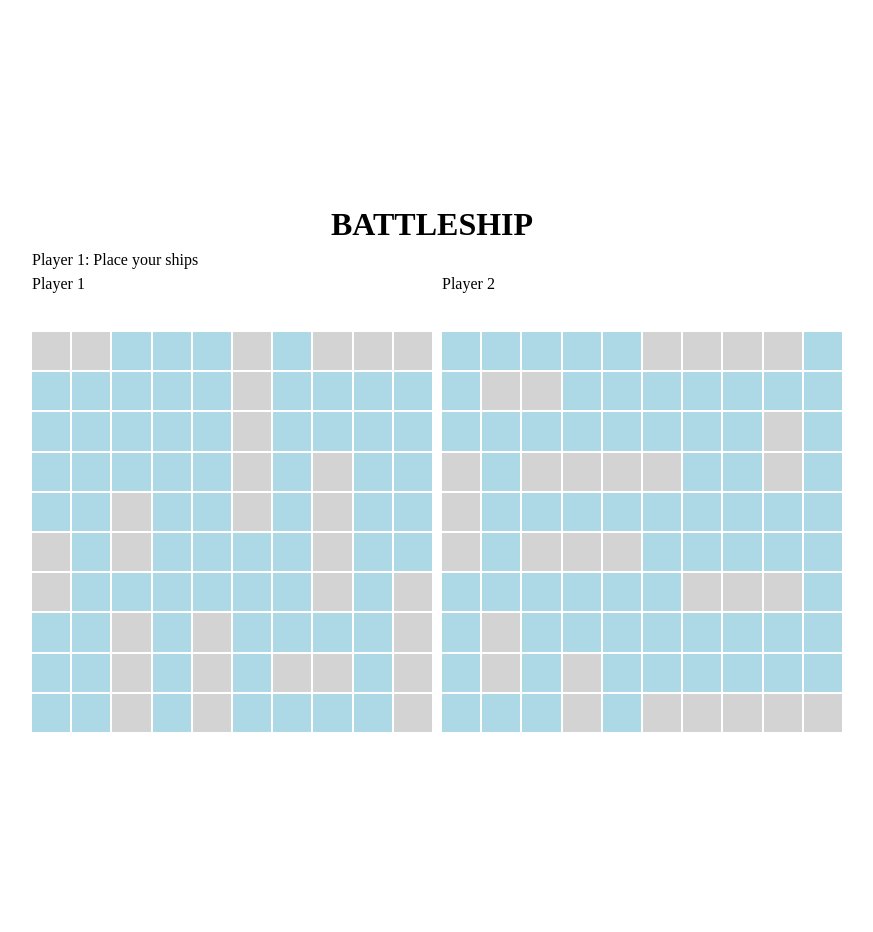
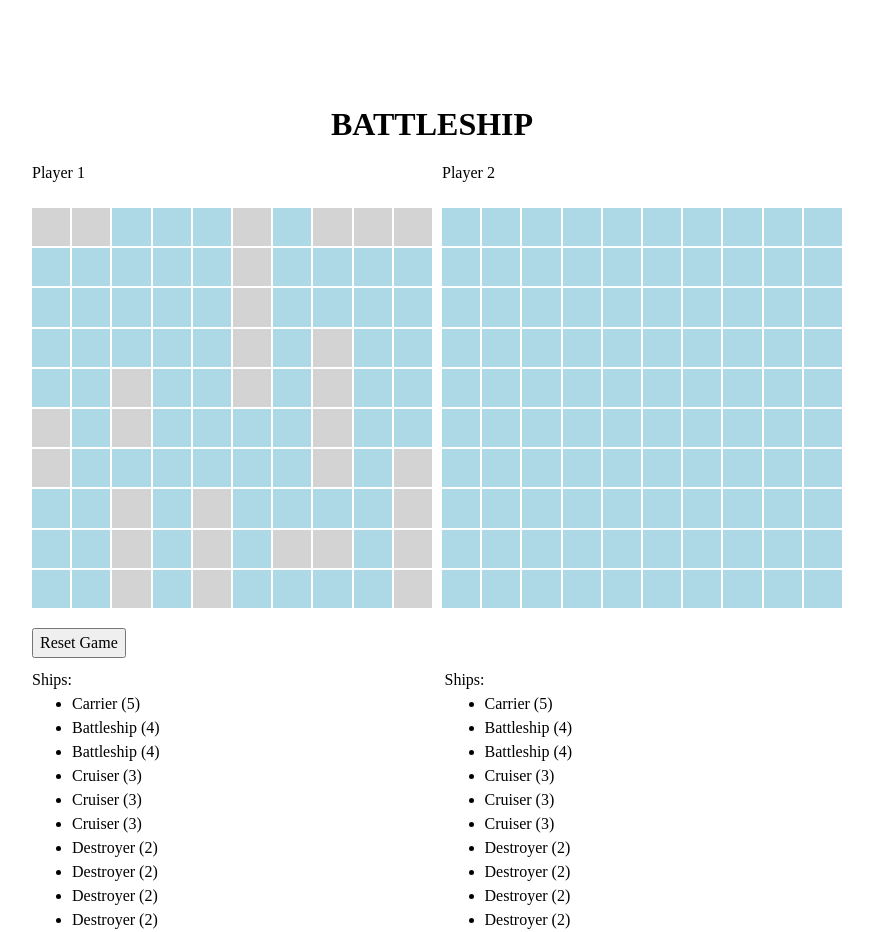
Before and after one commit to KevinLamza/odin-battleship, a website built with webpack: page src/template.html in a window 1280 px wide. Shown: the whole page, without its empty margins (208-1081 px from the left). Before the commit the page ends 800 px from the top, so only its background shows below. Built offline with nearby package versions, Linux system fonts and the light colour scheme.

Commit message:
Add shiplist into HTML file

```diff
--- a/src/index.js
+++ b/src/index.js
@@ -15,9 +15,9 @@ import { render } from './render.js';
 import { fetchDom } from './render.js';
 
 function init() {
-  render.init();
   let playerOne = new Player('playerOne');
   let playerTwo = new Player('playerTwo');
+  render.init();
 
   //playerOne.board.place(playerOne.board.randomizedPlaceShips());
   playerOne.board.randomizedPlaceShips();
@@ -90,6 +90,18 @@ function init() {
     render.update(playerOne);
     render.update(playerTwo);
   });
+  DOM.resetButton.addEventListener('click', function (event) {
+    render.clear();
+    playerOne = new Player('playerOne');
+    playerTwo = new Player('playerTwo');
+    render.init();
+
+    playerOne.board.randomizedPlaceShips();
+    playerTwo.board.randomizedPlaceShips();
+
+    render.update(playerOne);
+    render.update(playerTwo);
+  });
 }
 
 init();
--- a/src/render.js
+++ b/src/render.js
@@ -8,6 +8,9 @@ export function fetchDom() {
   const resetButton = document.querySelector('.resetButton');
   const newGameButton = document.querySelector('.newGameButton');
 
+  const playerOneList = document.querySelector('.playerOneList');
+  const playerTwoList = document.querySelector('.playerOneList');
+
   return {
     currentTurn,
     playerOneBoard,
@@ -16,6 +19,8 @@ export function fetchDom() {
     announcement,
     resetButton,
     newGameButton,
+    playerOneList,
+    playerTwoList,
   };
 }
 
@@ -41,6 +46,7 @@ export const render = {
     }
   },
   update(player) {
+    const DOM = fetchDom();
     if (player.name === 'playerOne') {
       for (let i = 0; i < 10; i++) {
         for (let j = 0; j < 10; j++) {
@@ -58,6 +64,9 @@ export const render = {
         }
       }
     }
+    // for (let i=0;i<player.board.placedShips.length;i++) {
+    //   if (player.board.placedShips[i]['sunk'] === true)
+    // }
     if (player.name === 'playerTwo') {
       for (let i = 0; i < 10; i++) {
         for (let j = 0; j < 10; j++) {
@@ -70,7 +79,7 @@ export const render = {
           } else if (player.board.board[i][j] === 'H') {
             gridCell.setAttribute('class', 'cell hit');
           } else {
-            gridCell.setAttribute('class', 'cell ship');
+            gridCell.setAttribute('class', 'cell ship hidden');
           }
         }
       }
--- a/src/ship.js
+++ b/src/ship.js
@@ -134,6 +134,7 @@ export class Gameboard {
         checkFields.push([item[0] - 1, item[1] - 1]);
       }
     }
+    console.log(this.placedShips);
     return { fullArray, checkFields };
   }
   randomizedPlaceShips() {
--- a/src/styles.css
+++ b/src/styles.css
@@ -55,7 +55,7 @@ p, h1, h2, h3, h4, h5, h6 {
 .container {
   width: 800px;
   margin: auto;
-  margin-top: 200px;
+  margin-top: 100px;
 }
 
 .title {
@@ -75,6 +75,11 @@ p, h1, h2, h3, h4, h5, h6 {
   gap: 10px;
 }
 
+.playerOneTitle, .playerTwoTitle {
+  height: 50px;
+  line-height: 50px;
+}
+
 .board {
   width: 400px;
   height: 400px;
@@ -84,9 +89,9 @@ p, h1, h2, h3, h4, h5, h6 {
   gap: 2px;
 }
 
-.cell:hover {
+/* .cell:hover {
   background-color: orange;
-}
+} */
 
 .empty {
   background-color: lightblue;
@@ -94,6 +99,10 @@ p, h1, h2, h3, h4, h5, h6 {
 
 .ship {
   background-color: lightgray;
+}
+
+.hidden {
+  background-color: lightblue;
 }
 
 .hit {
@@ -128,3 +137,15 @@ dialog {
   border: 1px solid black;
   box-shadow: 10px 10px 5px #888888;
 }
+
+.shipLists {
+  margin-top: 10px;
+  display: grid;
+  grid-template-columns: 1fr 1fr;
+  grid-template-rows: 1fr;
+  gap: 25px;
+}
+
+li.crossed {
+  text-decoration: line-through;
+}
--- a/src/template.html
+++ b/src/template.html
@@ -9,7 +9,7 @@
     <div class="container">
       <div class="title">BATTLESHIP</div>
       <div class="game">
-        <div class="currentTurn">Player 1: Place your ships</div>
+        <div class="currentTurn"></div>
         <div class="gameBoard">
           <div class="playerOneTitle">Player 1</div>
           <div class="playerTwoTitle">Player 2</div>
@@ -22,7 +22,41 @@
             <button class="newGameButton">Start a new Game</button>
           </dialog>
         </div>
-        <div class="resetButton"></div>
+        <button class="resetButton">Reset Game</button>
+        <div class="shipLists">
+          <div>
+            <p>Ships:</p>
+            <ul class="playerOneList">
+              <!-- <li>1x Battleship (5)</li> -->
+               <li class=shipListItem id="ship0player1">Carrier (5)</li>
+               <li class=shipListItem id="ship1player1">Battleship (4)</li>
+               <li class=shipListItem id="ship2player1">Battleship (4)</li>
+               <li class=shipListItem id="ship3player1">Cruiser (3)</li>
+               <li class=shipListItem id="ship4player1">Cruiser (3)</li>
+               <li class=shipListItem id="ship5player1">Cruiser (3)</li>
+               <li class=shipListItem id="ship6player1">Destroyer (2)</li>
+               <li class=shipListItem id="ship7player1">Destroyer (2)</li>
+               <li class=shipListItem id="ship8player1">Destroyer (2)</li>
+               <li class=shipListItem id="ship9player1">Destroyer (2)</li>
+            </ul>
+          </div>
+          <div>
+            <p>Ships:</p>
+            <ul class="playerTwoList">
+              <!-- <li>1x Battleship (5)</li> -->
+              <li class=shipListItem id="ship0player2">Carrier (5)</li>
+              <li class=shipListItem id="ship1player2">Battleship (4)</li>
+              <li class=shipListItem id="ship2player2">Battleship (4)</li>
+              <li class=shipListItem id="ship3player2">Cruiser (3)</li>
+              <li class=shipListItem id="ship4player2">Cruiser (3)</li>
+              <li class=shipListItem id="ship5player2">Cruiser (3)</li>
+              <li class=shipListItem id="ship6player2">Destroyer (2)</li>
+              <li class=shipListItem id="ship7player2">Destroyer (2)</li>
+              <li class=shipListItem id="ship8player2">Destroyer (2)</li>
+              <li class=shipListItem id="ship9player2">Destroyer (2)</li>
+            </ul>
+          </div>
+        </div>
       </div>
     </div>
 </body>
```
